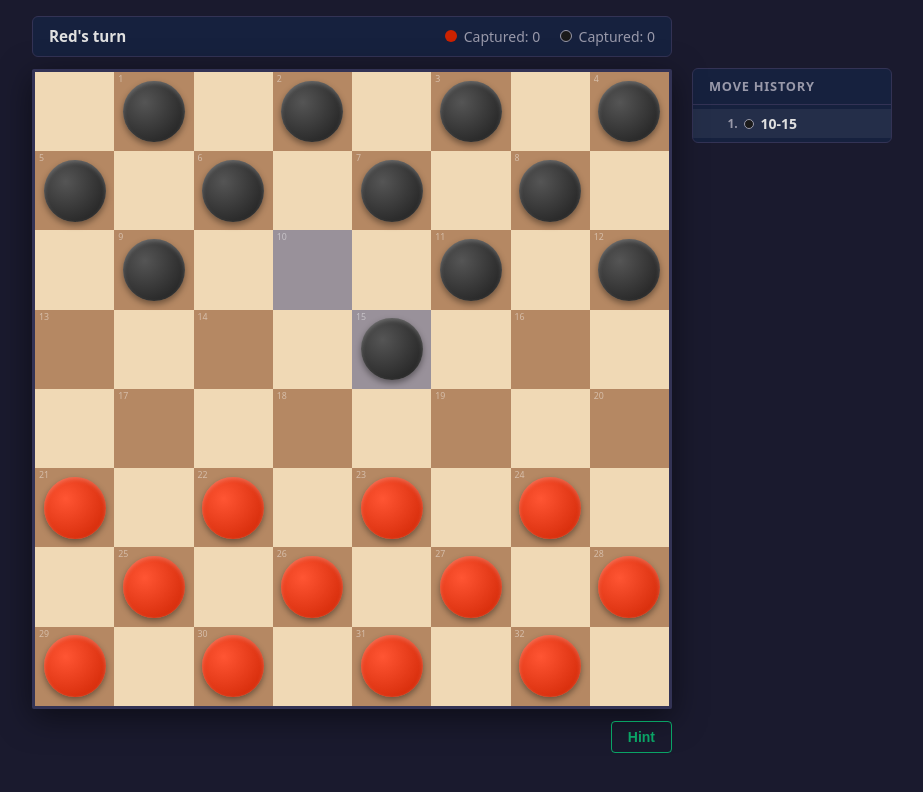
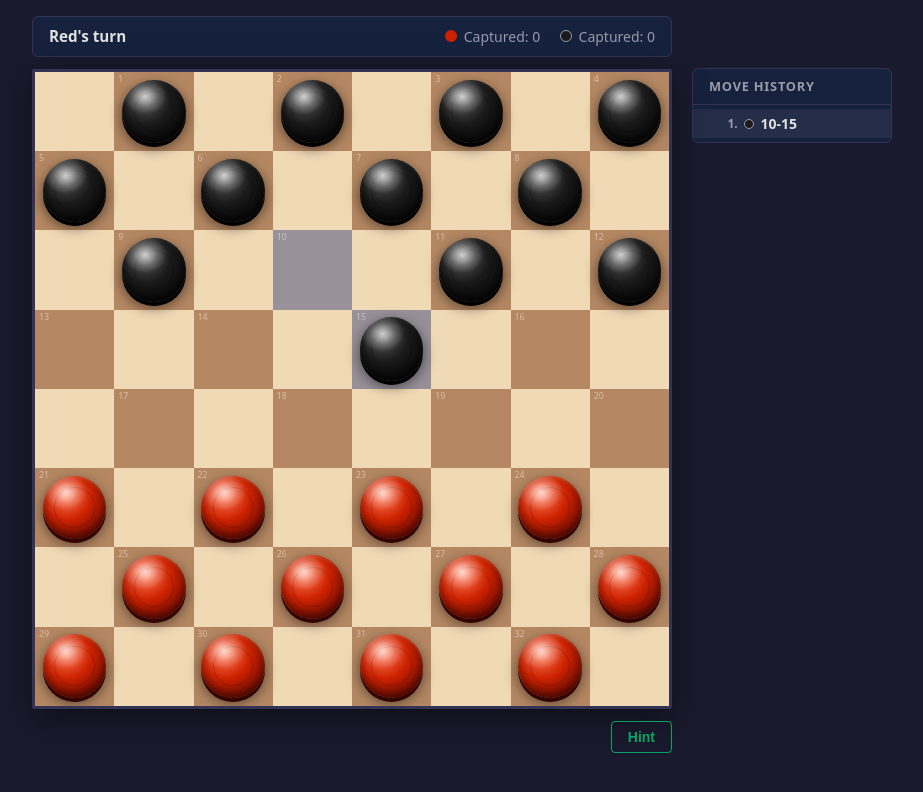
Before and after one commit to hhubris/checkers, a Vue app in the folder claude/: page / in a window 1280 px wide. Both pictures are taken after a click on the button "Start Game". Shown: the top 792 px of the page, without its empty margins (178-1101 px from the left). Built offline with nearby package versions, Linux system fonts and the light colour scheme.

Commit message:
feat(ui): 3D checker piece design with dome highlight and disc depth
Co-Authored-By: Claude Sonnet 4.6 <noreply@anthropic.com>

```diff
--- a/claude/src/components/board/PieceComponent.vue
+++ b/claude/src/components/board/PieceComponent.vue
@@ -15,37 +15,102 @@ defineProps<{ piece: Piece; promoted?: boolean }>()
 </template>
 
 <style scoped>
+/* ── Base disc ───────────────────────────────────────────────── */
 .piece {
-  width: 78%;
-  height: 78%;
+  width: 80%;
+  height: 80%;
   border-radius: 50%;
   display: flex;
   align-items: center;
   justify-content: center;
-  box-shadow:
-    0 3px 6px rgba(0, 0, 0, 0.4),
-    inset 0 2px 4px var(--piece-highlight);
-  transition: transform 0.15s ease;
+  position: relative;
   pointer-events: none;
-  position: relative;
+  transition: transform 0.12s ease;
 }
 
-.piece.red {
-  background: radial-gradient(circle at 35% 35%, #ff5533, var(--piece-red));
+/* ── Dome highlight — a bright elliptical sheen upper-left ───── */
+.piece::before {
+  content: '';
+  position: absolute;
+  inset: 0;
+  border-radius: 50%;
+  background: radial-gradient(
+    ellipse 52% 44% at 36% 26%,
+    rgba(255, 255, 255, 0.72) 0%,
+    rgba(255, 255, 255, 0.22) 38%,
+    transparent 66%
+  );
+  z-index: 2;
+  pointer-events: none;
 }
 
-.piece.black {
-  background: radial-gradient(circle at 35% 35%, #555, var(--piece-black));
+/* ── Concentric inner ring — gives the piece a "checker" groove ─ */
+.piece::after {
+  content: '';
+  position: absolute;
+  inset: 18%;
+  border-radius: 50%;
+  border: 1.5px solid rgba(0, 0, 0, 0.18);
+  z-index: 1;
+  pointer-events: none;
 }
 
-.crown {
-  font-size: 0.9em;
-  color: var(--piece-crown);
-  text-shadow: 0 1px 2px rgba(0, 0, 0, 0.6);
-  line-height: 1;
+/* ── Red piece ───────────────────────────────────────────────── */
+.piece.red {
+  background: radial-gradient(
+    circle at 37% 31%,
+    var(--piece-red-hi) 0%,
+    var(--piece-red) 42%,
+    var(--piece-red-lo) 78%,
+    var(--piece-red-rim) 100%
+  );
+  box-shadow:
+    /* concave rim — bottom darkens to show curvature */
+    inset 0 -5px 10px rgba(0, 0, 0, 0.45),
+    /* top-edge rim glint */
+    inset 0 2px 3px rgba(255, 200, 170, 0.22),
+    /* disc thickness — darker "side" below the piece */
+    0 4px 0 var(--piece-red-rim),
+    /* drop shadow on the board */
+    0 5px 14px rgba(0, 0, 0, 0.55);
 }
 
-/* Crown bounces in only when the piece has just been promoted. */
+/* ── Black piece ─────────────────────────────────────────────── */
+.piece.black {
+  background: radial-gradient(
+    circle at 37% 31%,
+    var(--piece-black-hi) 0%,
+    var(--piece-black) 42%,
+    var(--piece-black-lo) 78%,
+    var(--piece-black-rim) 100%
+  );
+  box-shadow:
+    inset 0 -5px 10px rgba(0, 0, 0, 0.6),
+    inset 0 2px 3px rgba(255, 255, 255, 0.07),
+    0 4px 0 var(--piece-black-rim),
+    0 5px 14px rgba(0, 0, 0, 0.6);
+}
+
+/* ── King — gold ring inside the concentric groove ───────────── */
+.piece.king::after {
+  border-color: rgba(255, 210, 0, 0.55);
+  border-width: 2px;
+  inset: 16%;
+}
+
+/* ── Crown label ─────────────────────────────────────────────── */
+.crown {
+  font-size: 0.85em;
+  color: var(--piece-crown);
+  text-shadow:
+    0 1px 3px rgba(0, 0, 0, 0.7),
+    0 0 6px rgba(255, 200, 0, 0.4);
+  line-height: 1;
+  position: relative;
+  z-index: 3;
+}
+
+/* ── Kinging animation ───────────────────────────────────────── */
 @keyframes crownBounce {
   0% {
     opacity: 0;
--- a/claude/src/style.css
+++ b/claude/src/style.css
@@ -16,6 +16,13 @@
   --border: #333355;
   --accent: #cc2200;
   --accent-text: #ffffff;
+  /* Piece gradient stops */
+  --piece-red-hi: #ff7755;
+  --piece-red-lo: #7a0d00;
+  --piece-red-rim: #320300;
+  --piece-black-hi: #585858;
+  --piece-black-lo: #080808;
+  --piece-black-rim: #000000;
 }
 
 [data-theme='ocean'] {
@@ -35,6 +42,13 @@
   --border: #1a4a7a;
   --accent: #1a7cc9;
   --accent-text: #ffffff;
+  /* Piece gradient stops — "red"=white, "black"=navy */
+  --piece-red-hi: #ffffff;
+  --piece-red-lo: #bdd0de;
+  --piece-red-rim: #7a99ae;
+  --piece-black-hi: #2266aa;
+  --piece-black-lo: #001633;
+  --piece-black-rim: #000a1a;
 }
 
 /* ── Reset & base ─────────────────────────────────────────── */
```
